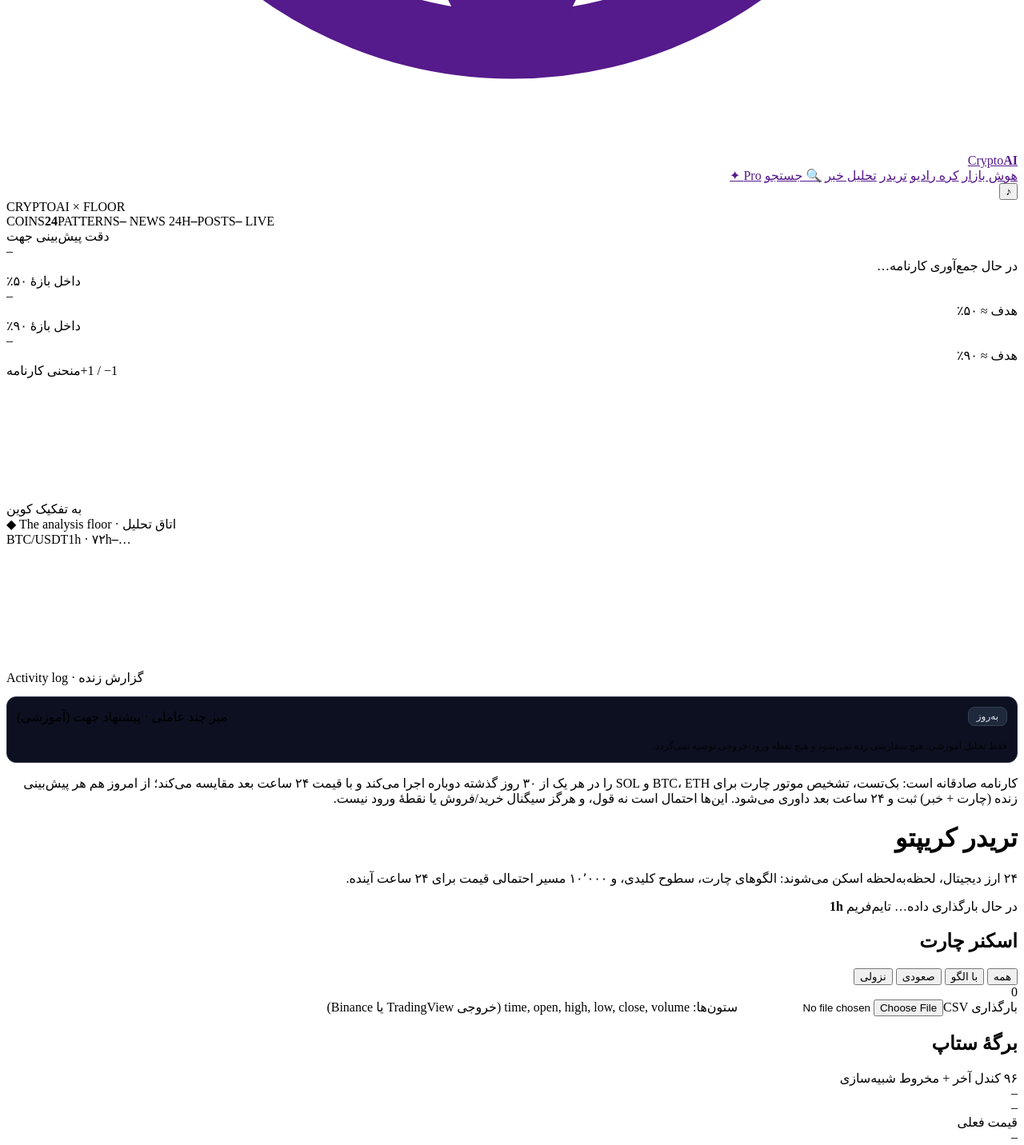
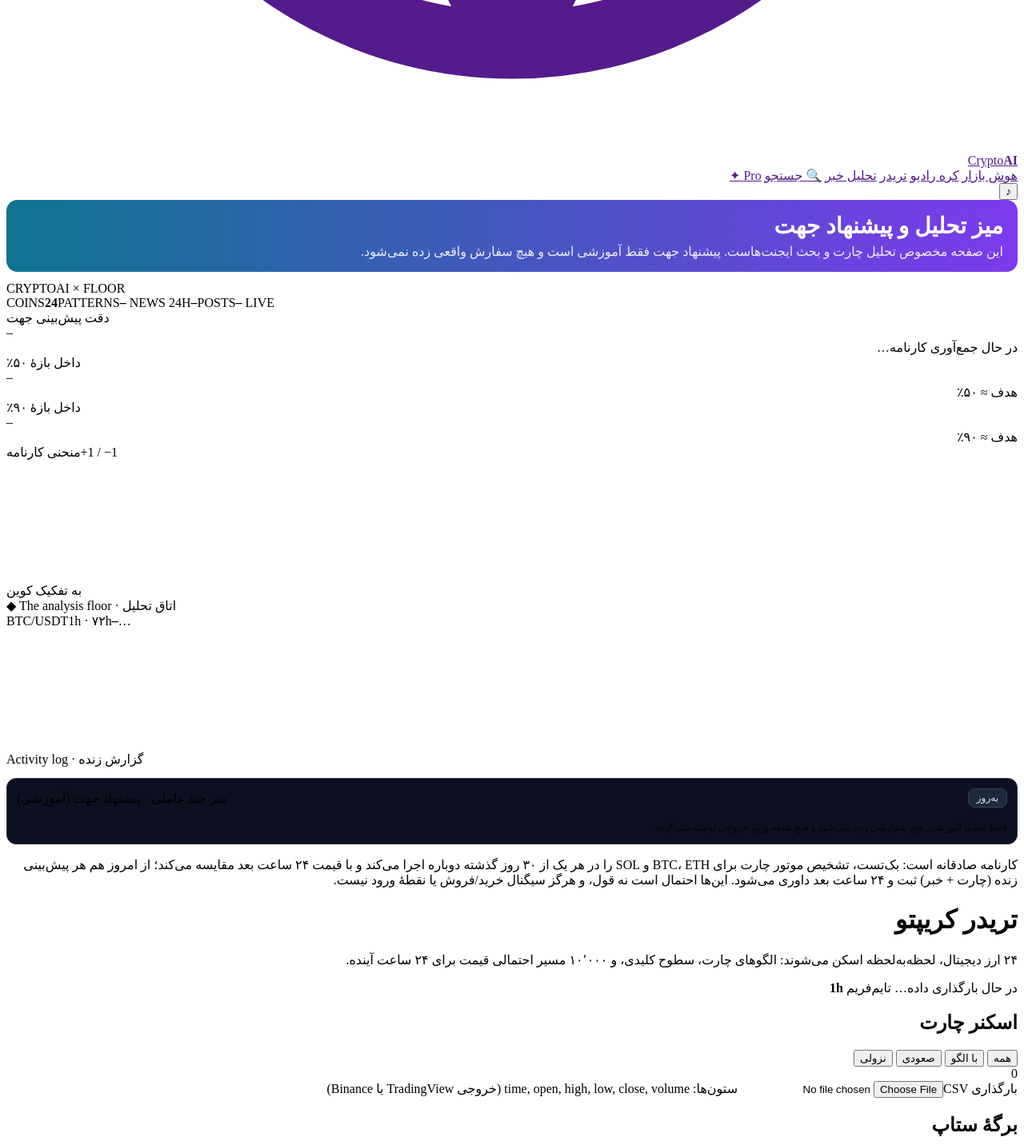
Before and after one commit to 09127223271Se/cryptoai-main-site, a Flask app: template templates/trader.html in a window 1280 px wide. Shown: the part 1084-2516 px from the top of the page at 80% size. Run offline with Flask 3, Linux system fonts and the light colour scheme; the template is opened without the code that fills it, so the values that code supplies are empty; a map, chart or similar area stays blank.

Commit message:
Make trader page distinct: remove full floor from home, add clear analysis-desk banner on trader

```diff
--- a/templates/brief.html
+++ b/templates/brief.html
@@ -3,7 +3,6 @@
 {% block head %}<link rel="stylesheet" href="{{ asset('css/brief.css') }}"><link rel="stylesheet" href="{{ asset('css/floor.css') }}"><link rel="stylesheet" href="{{ asset('css/floor-live.css') }}">{% endblock %}
 {% block content %}
 <div class="wrap">
-  {% include "_floor.html" %}
   <section aria-labelledby="h-assets">
     <div class="sec-head">
       <h2 id="h-assets">فشار خبری روی هر بازار</h2>
--- a/templates/trader.html
+++ b/templates/trader.html
@@ -3,6 +3,12 @@
 {% block head %}<link rel="stylesheet" href="{{ asset('css/trader.css') }}"><link rel="stylesheet" href="{{ asset('css/floor.css') }}">{% endblock %}
 {% block content %}
 <div class="wrap">
+  <div class="page-head tools-head" style="background:linear-gradient(90deg,#0e7490,#7c3aed);color:#fff;border-radius:14px;padding:16px 18px;margin-bottom:12px;">
+    <div>
+      <h1 style="margin:0;font-size:28px;">میز تحلیل و پیشنهاد جهت</h1>
+      <p style="margin:6px 0 0;opacity:.9;">این صفحه مخصوص تحلیل چارت و بحث ایجنت‌هاست. پیشنهاد جهت فقط آموزشی است و هیچ سفارش واقعی زده نمی‌شود.</p>
+    </div>
+  </div>
   {% include "_floor.html" %}
   <div class="page-head tools-head">
     <div>
@@ -99,7 +105,7 @@
         <p>پست این ارز را به زبان انتخابی بنویس.</p>
         <div class="row">
           <select class="btn" id="lang" aria-label="زبان">
-            <option value="fa">فارسی</option><option value="en">English</option><option value="ar">العربية</option>
+            <option value="fa">فارسی</option><option value="en">English</option><option value="ar">العربیة</option>
           </select>
           <button class="btn" id="ai-write" disabled>بنویس</button>
           <button class="btn" id="ai-stop" hidden>توقف</button>
```
